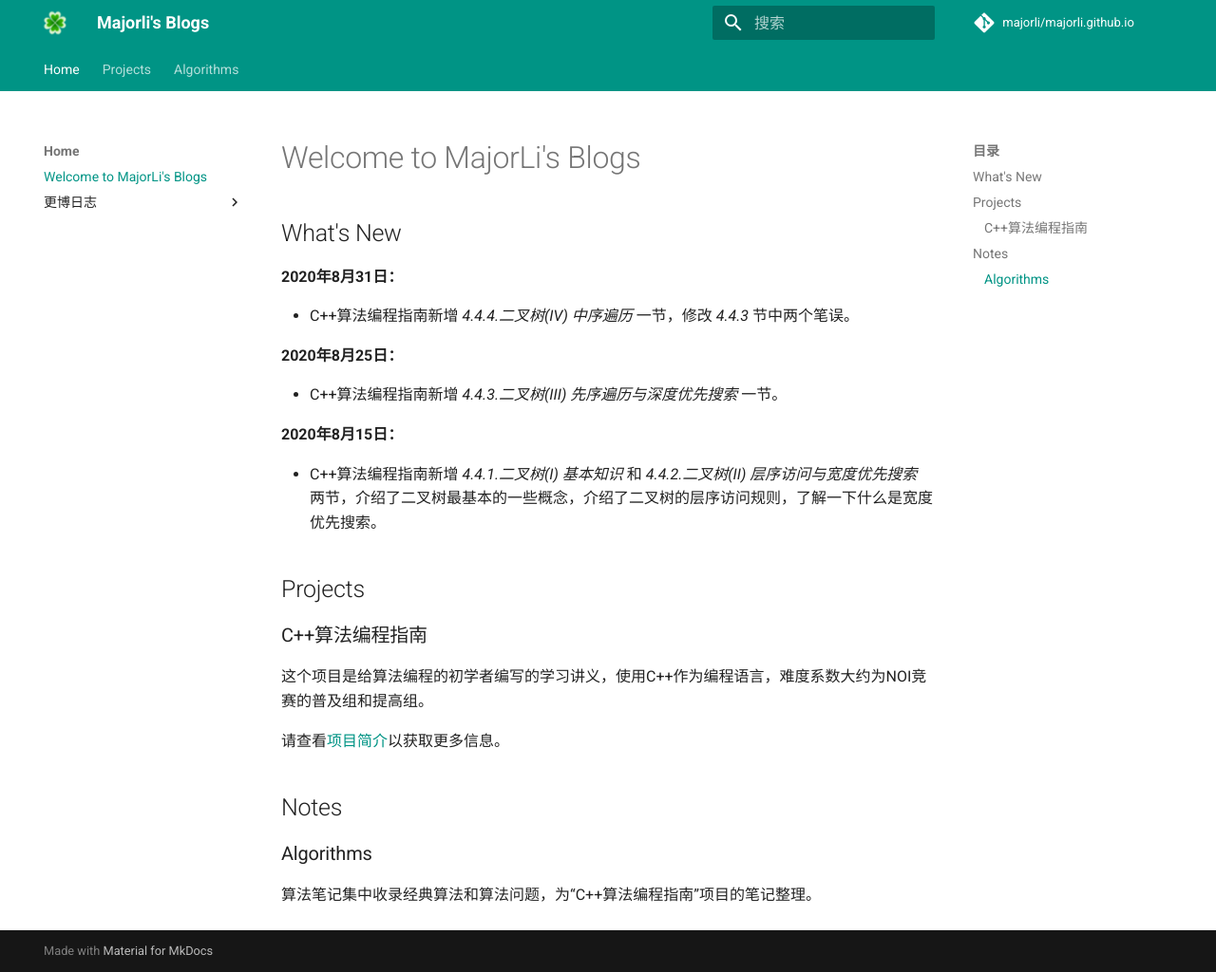
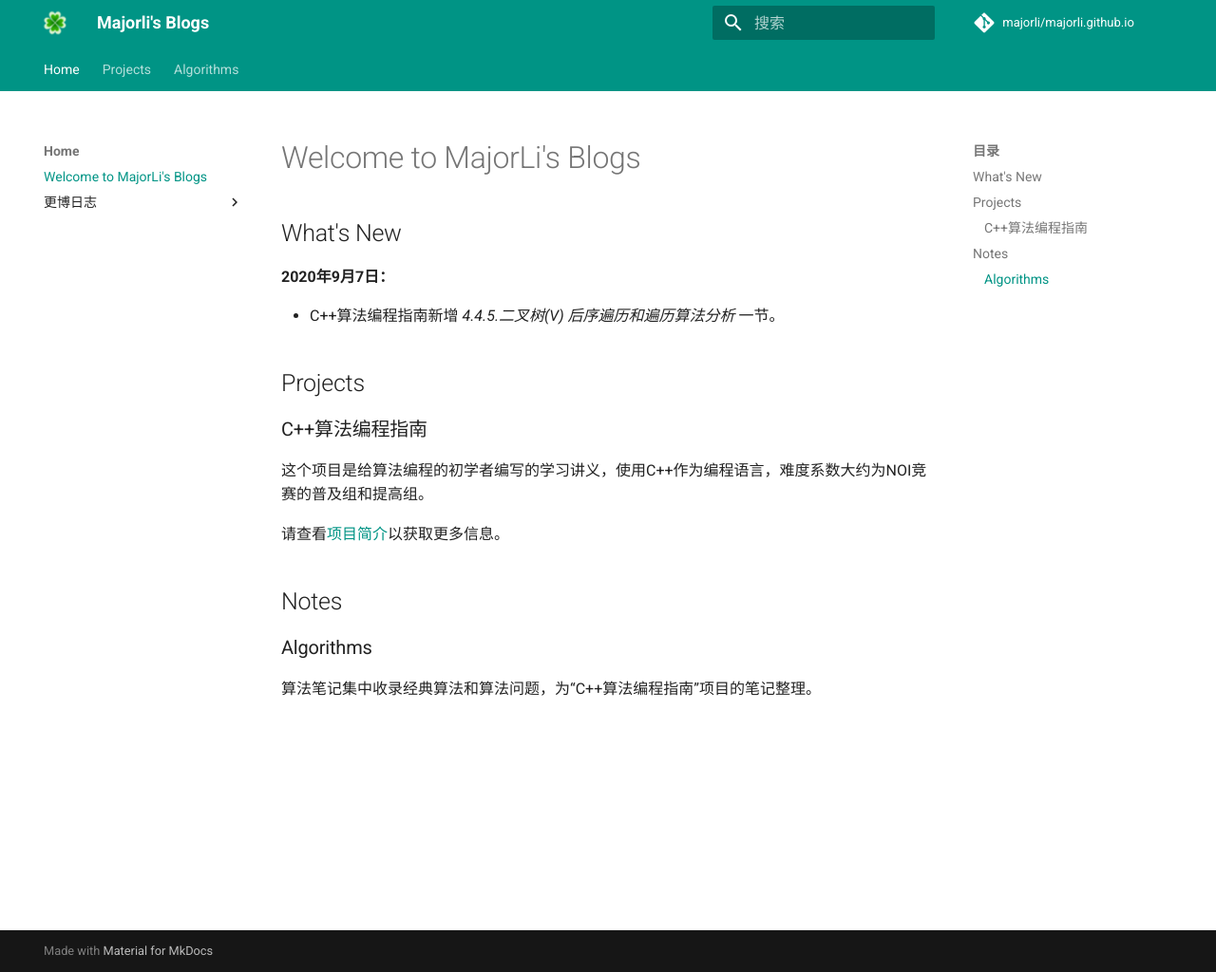
Before and after one commit to majorli/majorli.github.io, an MkDocs documentation site: the page built from docs/index.md, in a window 1280 px wide and 1024 px high. Shown: the whole window at 95% size. Built offline with MkDocs 1.6.1 and Material for MkDocs 9.7.7, drawn with Linux system fonts in a browser that asks for light colours; comment, search, counter and statistics services are not loaded.

Commit message:
20200907_2313

```diff
--- a/docs/index.md
+++ b/docs/index.md
@@ -2,17 +2,9 @@
 
 ## What's New
 
-**2020年8月31日：**
+**2020年9月7日：**
 
-- C++算法编程指南新增 *4.4.4.二叉树(IV) 中序遍历* 一节，修改 *4.4.3* 节中两个笔误。
-
-**2020年8月25日：**
-
-- C++算法编程指南新增 *4.4.3.二叉树(III) 先序遍历与深度优先搜索* 一节。
-
-**2020年8月15日：**
-
-- C++算法编程指南新增 *4.4.1.二叉树(I) 基本知识* 和 *4.4.2.二叉树(II) 层序访问与宽度优先搜索* 两节，介绍了二叉树最基本的一些概念，介绍了二叉树的层序访问规则，了解一下什么是宽度优先搜索。
+- C++算法编程指南新增 *4.4.5.二叉树(V) 后序遍历和遍历算法分析* 一节。
 
 ## Projects
 
--- a/mkdocs.yml
+++ b/mkdocs.yml
@@ -10,6 +10,7 @@ nav:
         - Home:
                 - index.md
                 - 更博日志:
+                        - journal_aug_2020.md
                         - journal_jul_2020.md
                         - journal_jun_2020.md
                         - journal_may_2020.md
```
Also changed, not shown: docs/journal_aug_2020.md (added, +13 -0 lines).
